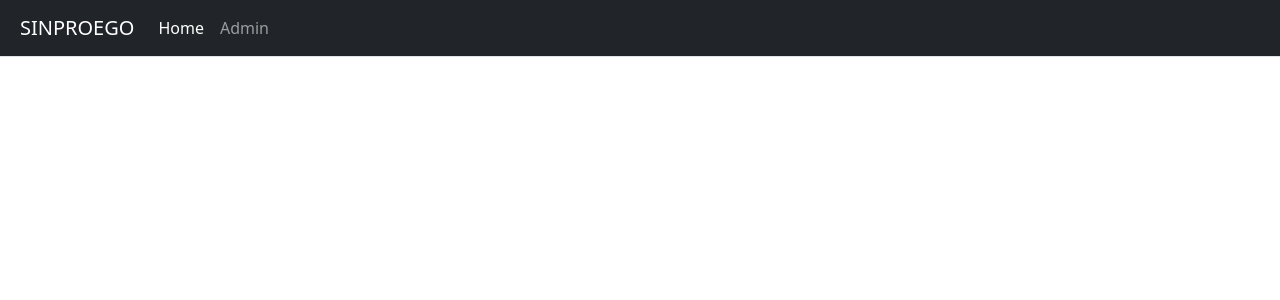
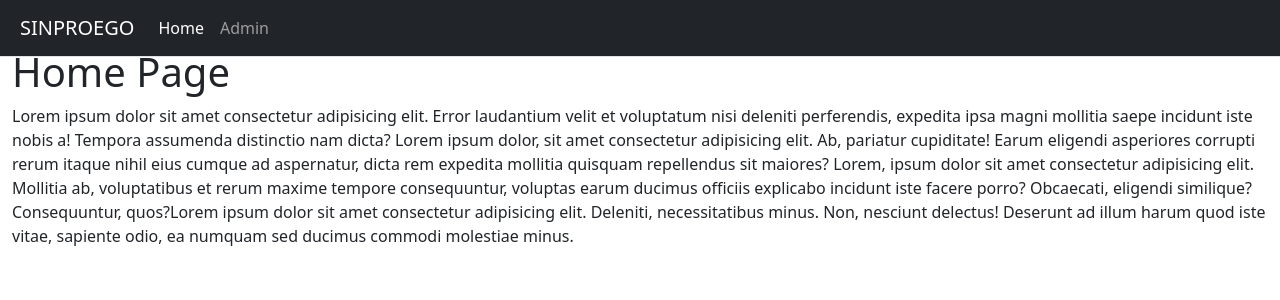
Before and after one commit to rma25/construction-brazil-client, an Angular app: page /home in a window 1280 px wide. Shown: the top 300 px of the page. Built offline with nearby package versions, Linux system fonts and the light colour scheme.

Commit message:
* Fixed Shell Padding; * Added some lorem text just for filler for now in the home page;

```diff
--- a/src/app/home/home.component.html
+++ b/src/app/home/home.component.html
@@ -1 +1,16 @@
-<p>home works!</p>
+<h1>Home Page</h1>
+<div>
+  Lorem ipsum dolor sit amet consectetur adipisicing elit. Error laudantium
+  velit et voluptatum nisi deleniti perferendis, expedita ipsa magni mollitia
+  saepe incidunt iste nobis a! Tempora assumenda distinctio nam dicta? Lorem
+  ipsum dolor, sit amet consectetur adipisicing elit. Ab, pariatur cupiditate!
+  Earum eligendi asperiores corrupti rerum itaque nihil eius cumque ad
+  aspernatur, dicta rem expedita mollitia quisquam repellendus sit maiores?
+  Lorem, ipsum dolor sit amet consectetur adipisicing elit. Mollitia ab,
+  voluptatibus et rerum maxime tempore consequuntur, voluptas earum ducimus
+  officiis explicabo incidunt iste facere porro? Obcaecati, eligendi similique?
+  Consequuntur, quos?Lorem ipsum dolor sit amet consectetur adipisicing elit.
+  Deleniti, necessitatibus minus. Non, nesciunt delectus! Deserunt ad illum
+  harum quod iste vitae, sapiente odio, ea numquam sed ducimus commodi molestiae
+  minus.
+</div>
--- a/src/app/home/shell/shell.component.html
+++ b/src/app/home/shell/shell.component.html
@@ -1,4 +1,4 @@
 <app-header></app-header>
-<div class="container-fluid h100p">
+<div class="container-fluid h100p pt-5">
   <router-outlet></router-outlet>
 </div>
```
